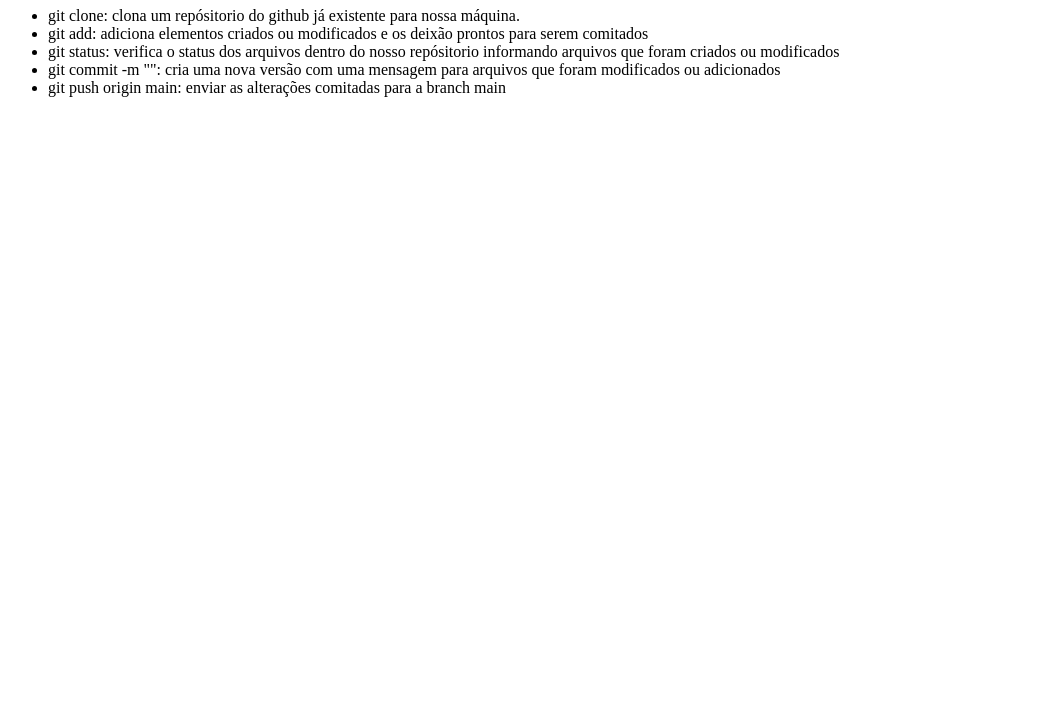
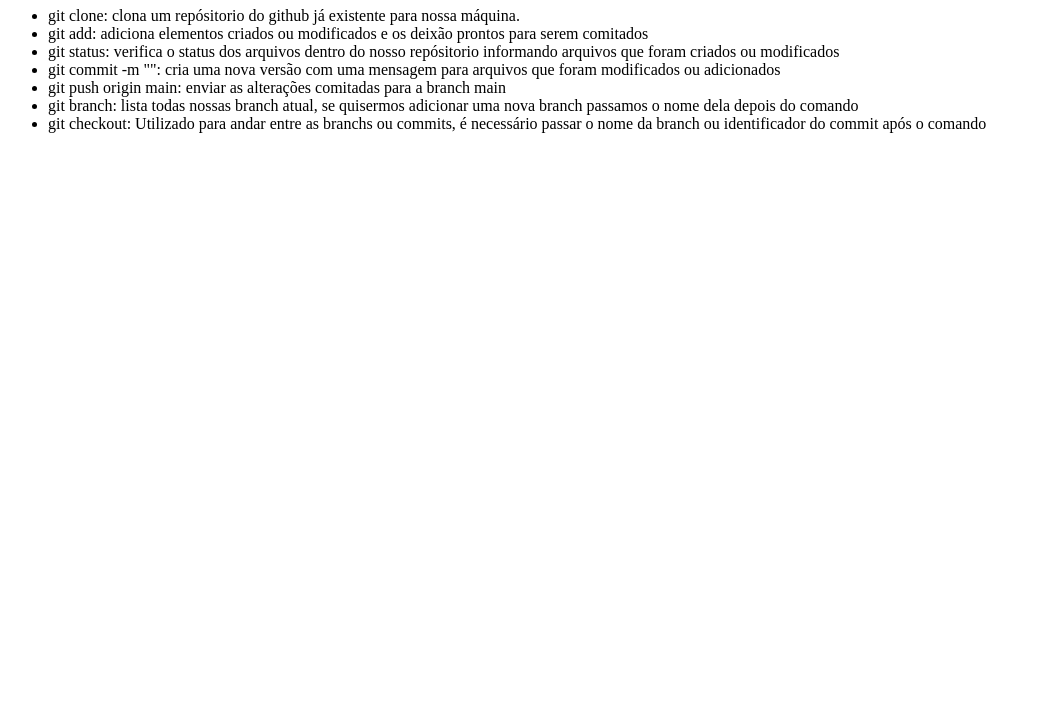
Before and after one commit to Lairtondasilva/git-e-github-generation, a plain HTML site: page index.html in a window 1280 px wide. Shown: the part 73-800 px from the top of the page, without its empty margins (0-1040 px from the left). Drawn offline with Linux system fonts and the light colour scheme.

Commit message:
adicionado dois novos comandos

```diff
--- a/index.html
+++ b/index.html
@@ -14,6 +14,8 @@
         <li>git status: verifica o status dos arquivos dentro do nosso repósitorio informando arquivos que foram criados ou modificados</li>
         <li>git commit -m "": cria uma nova versão com uma mensagem para arquivos que foram modificados ou adicionados</li>
         <li>git push origin main: enviar as alterações comitadas para a branch main</li>
+        <li>git branch: lista todas nossas branch atual, se quisermos adicionar uma nova branch passamos o nome dela depois do comando </li>
+        <li>git checkout: Utilizado para andar entre as branchs ou commits, é necessário passar o nome da branch ou identificador do commit após o comando</li>
     </ul>
 </body>
 </html>
```
